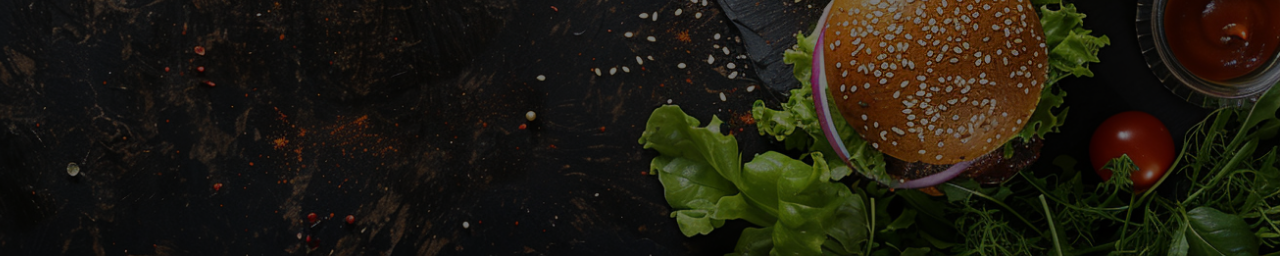
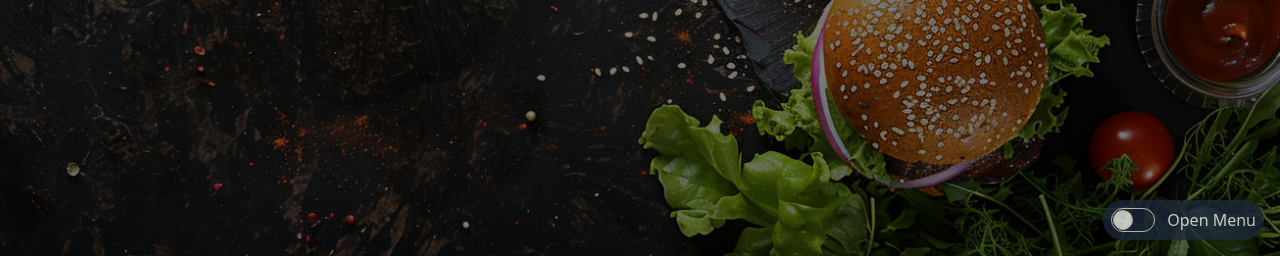
Before and after one commit to slimouGit/foodOrdering, a Flask app: template templates/index.html in a window 1280 px wide. Shown: the part 544-800 px from the top of the page. Run offline with Flask 3, Linux system fonts and the light colour scheme; the template is opened without the code that fills it, so the values that code supplies are empty; some libraries are stand-ins or nearby versions.

Commit message:
added button to toggle menu display. disabled the display by default

```diff
--- a/templates/index.html
+++ b/templates/index.html
@@ -4,10 +4,7 @@
     <meta charset="UTF-8" />
     <meta name="viewport" content="width=device-width, initial-scale=1.0" />
     <title>Spaceburgers Order</title>
-    <link
-      href="https://cdn.jsdelivr.net/npm/tailwindcss@2.1.4/dist/tailwind.min.css"
-      rel="stylesheet"
-    />
+    <script src="https://cdn.tailwindcss.com"></script>
     <style>
       @media (min-width: 1024px) {
         .hero-bg::before {
@@ -160,6 +157,19 @@
             {% endfor %}
           </div>
         </div>
+        <div
+          class="fixed bottom-4 right-4 flex items-center p-2 bg-gradient-to-r from-f6d365 to-fda085 rounded-full shadow-lg cursor-pointer z-50 bg-slate-800 opacity-75"
+          id="fabContainer"
+        >
+          <label class="relative inline-flex cursor-pointer items-center">
+            <input id="menuToggleSwitch" type="checkbox" class="peer sr-only" />
+            <label for="menuToggleSwitch" class="hidden"></label>
+            <div class="peer-checked:bg-gradient-to-r peer-checked:from-yellow-400 peer-checked:via-orange-200 peer-checked:to-orange-500 bg-slate-800 peer h-6 w-11 rounded-full border after:absolute after:left-[2px] after:top-0.5 after:h-5 after:w-5 after:rounded-full after:border after:border-gray-300 after:bg-white after:transition-all after:content-[''] peer-checked:after:translate-x-full peer-checked:after:border-white peer-focus:ring-green-300"></div>
+          </label>
+          <span class="ml-3 text-white font-medium" id="fabText"
+            >Menu Preview</span
+          >
+        </div>
       </div>
     </div>
 
@@ -203,6 +213,35 @@
             highlightedItems.splice(index, 1); // Remove from highlighted items
           }
         }
+      });
+
+      document.addEventListener("DOMContentLoaded", () => {
+        const toggleSwitch = document.getElementById("menuToggleSwitch");
+        const menuContainer = document.querySelector(".scrollable-bento-grid");
+        const fabText = document.getElementById("fabText");
+        // Initialize menu visibility state: default to hidden
+        localStorage.setItem("isMenuVisible", false);
+
+        // Function to load and update menu visibility
+        function updateMenuVisibility() {
+          const isMenuVisible =
+            localStorage.getItem("isMenuVisible") !== "false";
+          menuContainer.style.display = isMenuVisible ? "block" : "none";
+          toggleSwitch.checked = isMenuVisible;
+          fabText.textContent = isMenuVisible
+            ? "Close Menu"
+            : "Open Menu";
+        }
+
+        // Initialize based on saved state
+        updateMenuVisibility();
+
+        // Toggle menu on click and save state
+        toggleSwitch.addEventListener("change", () => {
+          const isMenuVisible = toggleSwitch.checked;
+          localStorage.setItem("isMenuVisible", isMenuVisible);
+          updateMenuVisibility();
+        });
       });
 
       document.addEventListener("DOMContentLoaded", () => {
```
